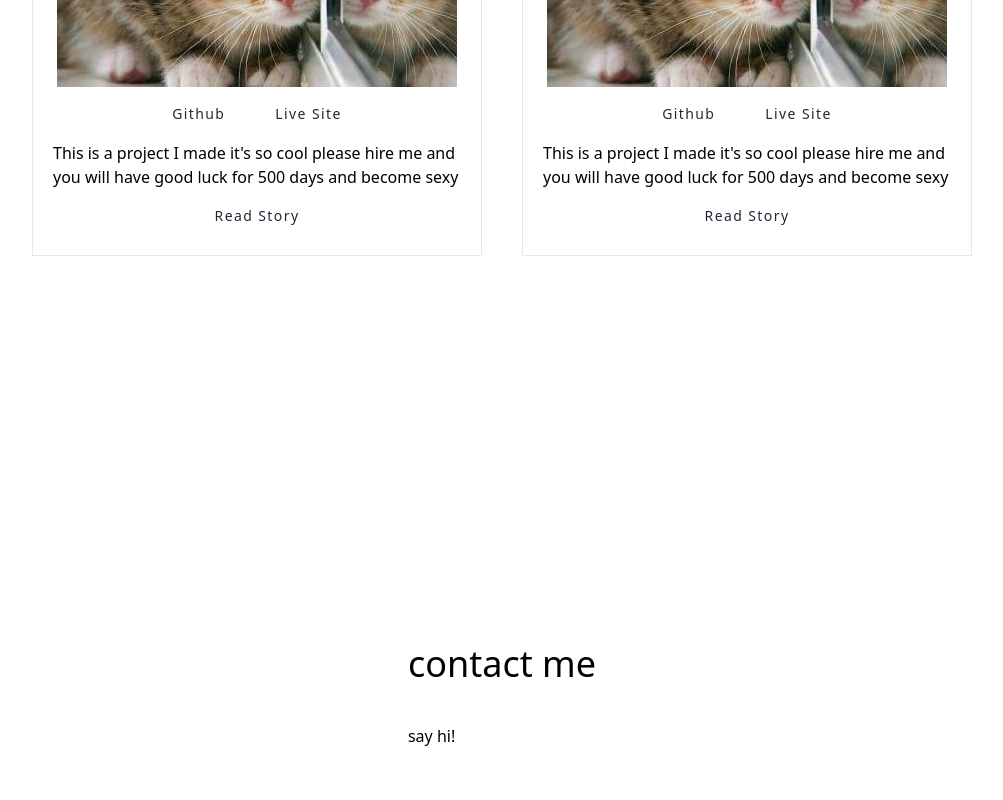
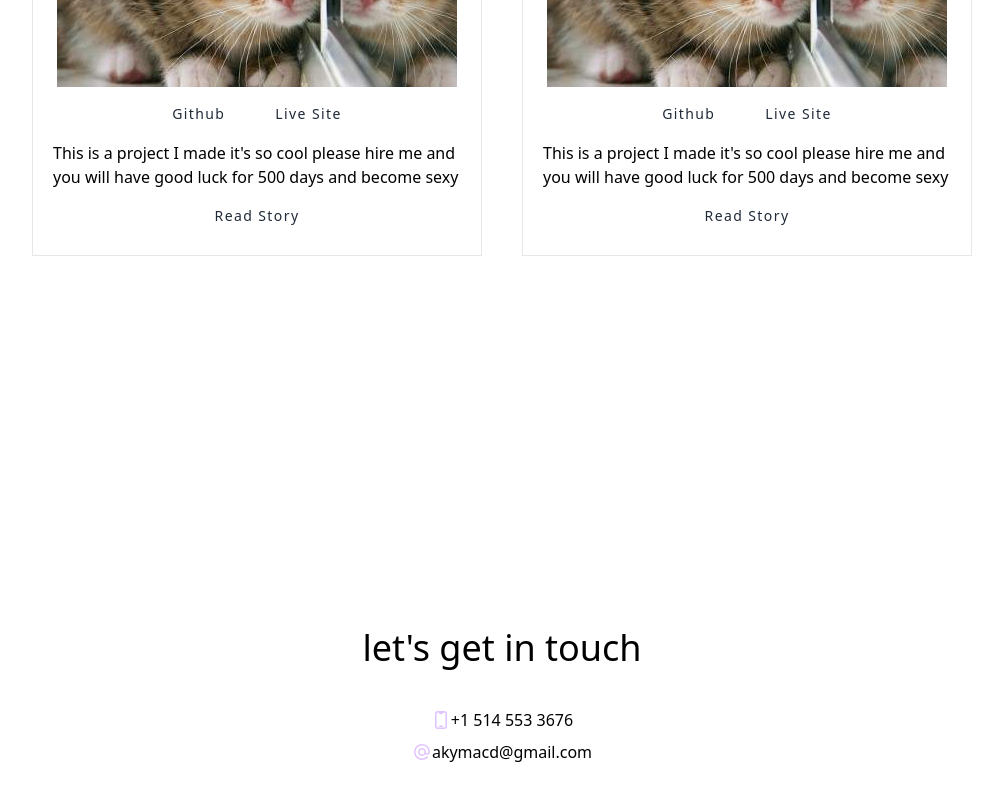
Before and after one commit to solidquartz/portfolio-site, a Next.js app: page / in a window 1280 px wide. Shown: the part 3594-4394 px from the top of the page, without its empty margins (138-1141 px from the left). Built offline with nearby package versions, Linux system fonts and the light colour scheme.

Commit message:
layout for contact component, contact info, heroicons

```diff
--- a/components/Contact.tsx
+++ b/components/Contact.tsx
@@ -1,7 +1,8 @@
-import React from 'react';
-import { motion } from 'framer-motion';
+import React from "react";
+import { motion } from "framer-motion";
+import { DevicePhoneMobileIcon, AtSymbolIcon } from "@heroicons/react/20/solid";
 
-type Props = {}
+type Props = {};
 
 function Contact({}: Props) {
   return (
@@ -9,14 +10,24 @@ function Contact({}: Props) {
       initial={{ opacity: 0 }}
       whileInView={{ opacity: 1 }}
       transition={{ duration: 1.8 }}
-      className="h-screen relative flex overflow-hidden flex-col text-left lg:flex-row justify-evenly mx-auto items-center px-10 z-10 max-w-[400px] md:max-w-[700px] lg:max-w-[1200px]"
+      className="flex flex-col h-screen relative text-center justify-center mx-auto items-center"
     >
       <div>
-        <h3 className="title">contact me</h3>
-        <p>say hi!</p>
+        <h3 className="title">let's get in touch</h3>
+      </div>
+
+      <div className="space-y-2">
+        <div className="flex items-center justify-center">
+          <DevicePhoneMobileIcon className="h-5 w-5 text-purple-300 animate-pulse hover:animate-bounce" />
+          <p> +1 514 553 3676</p>
+        </div>
+        <div className="flex items-center justify-center">
+          <AtSymbolIcon className="h-5 w-5 text-purple-300 animate-pulse hover:animate-bounce" />
+          <p> akymacd@gmail.com</p>
+        </div>
       </div>
     </motion.div>
   );
 }
 
-export default Contact
+export default Contact;
--- a/package.json
+++ b/package.json
@@ -9,6 +9,7 @@
     "lint": "next lint"
   },
   "dependencies": {
+    "@heroicons/react": "^2.0.12",
     "framer-motion": "^7.5.1",
     "next": "12.3.1",
     "react": "18.2.0",
```
Also changed, not shown: 2 other files (tests, documents, lock files or other folders).
